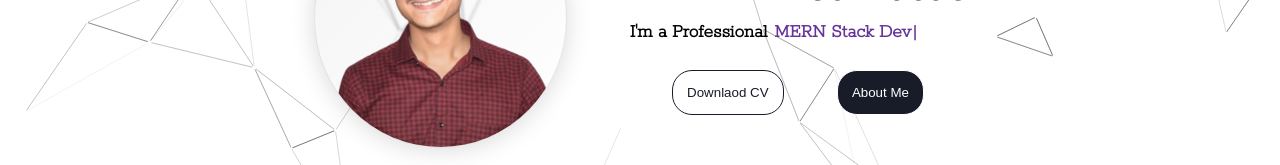
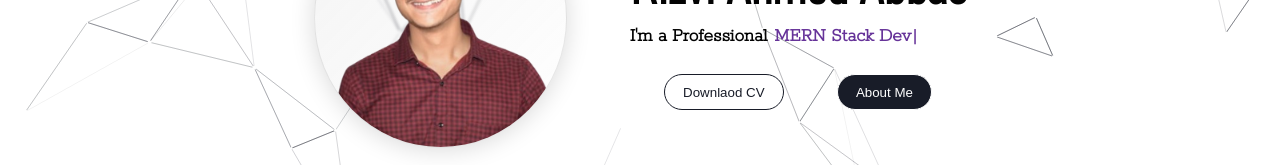
Before and after one commit to Rizvi-Ahmed-Abbas-Nasir/Web-Portfolio, a Next.js app: page / in a window 1280 px wide. Shown: the part 412-577 px from the top of the page. Built offline with nearby package versions, Linux system fonts and the light colour scheme.

Commit message:
completed the front page

```diff
--- a/next.config.js
+++ b/next.config.js
@@ -1,4 +1,4 @@
 /** @type {import('next').NextConfig} */
 const nextConfig = {  output: 'export', }
-
+// const nextConfig = {  }
 module.exports = nextConfig
--- a/src/app/CSS/Style.css
+++ b/src/app/CSS/Style.css
@@ -367,9 +367,9 @@ label{
 }
 #downloadAndContactBTN button{
     margin:2em;
-    padding:10px 14px;
+    padding:9px 18px;
     cursor: pointer;
-    height:45px;
+    height:36px;
 }
 #downloadAndContactBTN button:first-child{
     background-color: var(--first-front-page-button-bg);
```
